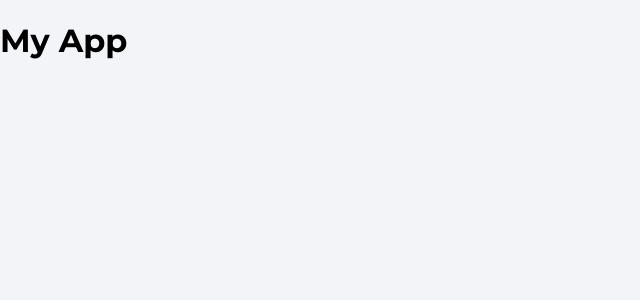
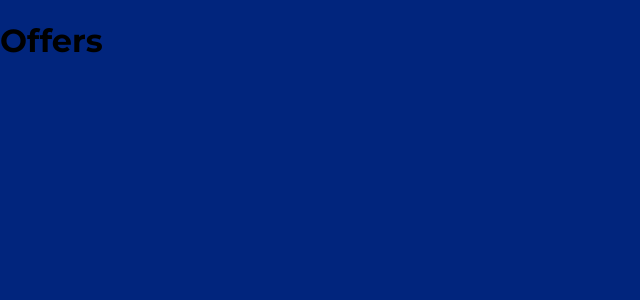
Before and after one commit to AramCodes/real-estate-marketplace, a React (Vite) app: page /offers in a window 1280 px wide. Shown: the top 300 px of the page, without its empty margins (0-640 px from the left). Built offline with nearby package versions, Linux system fonts and the light colour scheme.

Commit message:
"second setup"

```diff
--- a/src/App.jsx
+++ b/src/App.jsx
@@ -1,7 +1,27 @@
+import { BrowserRouter as Router, Routes, Route } from "react-router-dom";
+import Explore from "./pages/Explore";
+import ForgotPassword from "./pages/ForgotPassword";
+import Offers from "./pages/Offers";
+import Profile from "./pages/Profile";
+import SignIn from "./pages/SignIn";
+import SignUp from "./pages/SignUp";
+
 function App() {
     return (
         <>
-            <h1>My App</h1>
+            <Router>
+                <Routes>
+                    <Route path="/" element={<Explore />} />
+                    <Route path="/offers" element={<Offers />} />
+                    <Route path="/profile" element={<SignIn />} />
+                    <Route path="/signin" element={<SignIn />} />
+                    <Route path="/signup" element={<SignUp />} />
+                    <Route
+                        path="/forgot-password"
+                        element={<ForgotPassword />}
+                    />
+                </Routes>
+            </Router>
         </>
     );
 }
--- a/src/index.css
+++ b/src/index.css
@@ -9,7 +9,8 @@ html::-webkit-scrollbar {
 
 body {
     font-family: "Montserrat", sans-serif;
-    background-color: #f2f4f8;
+    /* background-color: #f2f4f8; */
+    background-color: #01257d;
     margin: 0;
     box-sizing: border-box;
 }
--- /dev/null
+++ b/src/pages/Explore.jsx
@@ -0,0 +1,6 @@
+import React from "react";
+const Explore = () => {
+    return <h1>Explore</h1>;
+};
+
+export default Explore;
--- /dev/null
+++ b/src/pages/ForgotPassword.jsx
@@ -0,0 +1,5 @@
+const ForgotPassword = () => {
+    return <h1>Forgot Password</h1>;
+};
+
+export default ForgotPassword;
--- /dev/null
+++ b/src/pages/Offers.jsx
@@ -0,0 +1,5 @@
+const Offers = () => {
+    return <h1>Offers</h1>;
+};
+
+export default Offers;
--- /dev/null
+++ b/src/pages/Profile.jsx
@@ -0,0 +1,5 @@
+const Profile = () => {
+    return <h1>Profile</h1>;
+};
+
+export default Profile;
--- /dev/null
+++ b/src/pages/SignIn.jsx
@@ -0,0 +1,5 @@
+const SignIn = () => {
+    return <h1>Sign In</h1>;
+};
+
+export default SignIn;
--- /dev/null
+++ b/src/pages/SignUp.jsx
@@ -0,0 +1,5 @@
+const SignUp = () => {
+    return <h1>Sign Up</h1>;
+};
+
+export default SignUp;
```
